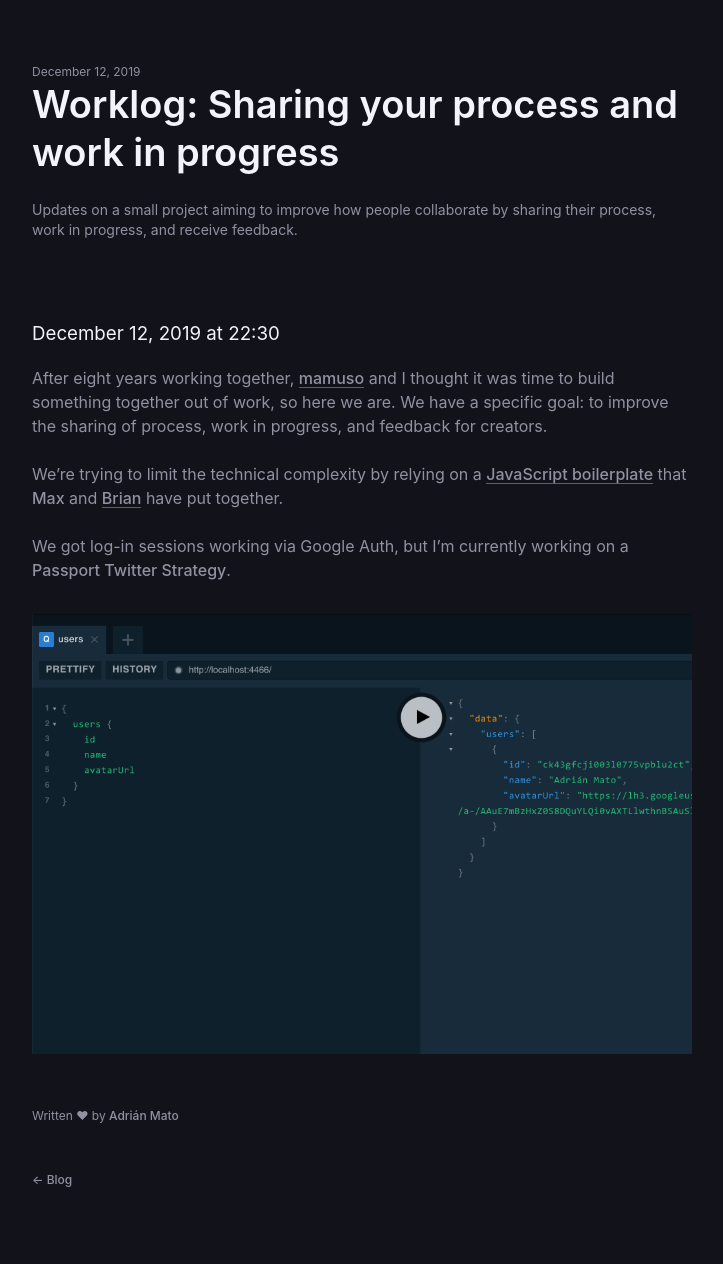
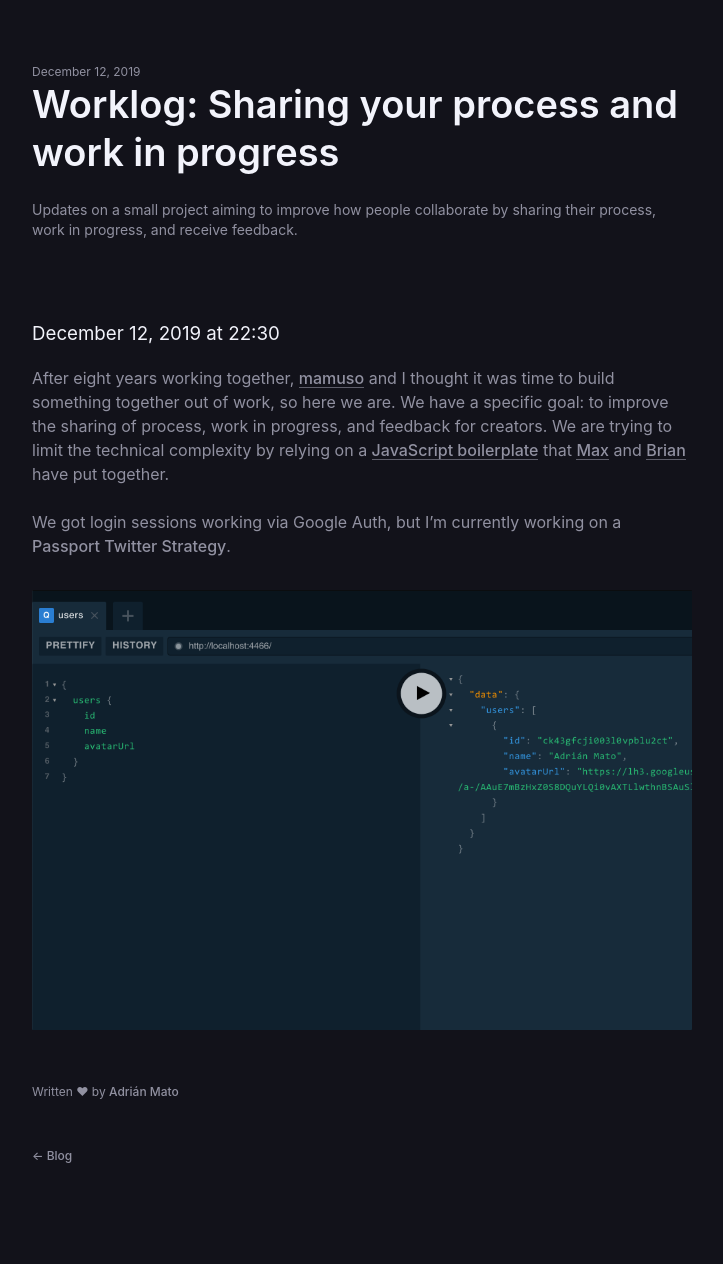
Before and after one commit to adrianmg/adrianmg.github.io, a Jekyll site: the page built from _posts/2019-12-12-peeking-at-worklog.md, in a window 1280 px wide. Shown: the whole page, without its empty margins (278-1001 px from the left). Built offline with Jekyll 4.4.1, drawn with Linux system fonts in a browser that asks for light colours; after the commit the page ends 1240 px from its top, so only the background shows below that.

Commit message:
Minor fix

```diff
--- a/_posts/2019-12-12-peeking-at-worklog.md
+++ b/_posts/2019-12-12-peeking-at-worklog.md
@@ -11,10 +11,8 @@
 ### December 12, 2019 at 22:30
 {:.anchor }
 
-After eight years working together, [mamuso](http://mamuso.net) and I thought it was time to build something together out of work, so here we are. We have a specific goal: to improve the sharing of process, work in progress, and feedback for creators.
+After eight years working together, [mamuso](http://mamuso.net) and I thought it was time to build something together out of work, so here we are. We have a specific goal: to improve the sharing of process, work in progress, and feedback for creators. We are trying to limit the technical complexity by relying on a [JavaScript boilerplate](https://github.com/nice-boys/product-boilerplate) that [Max](https://mobile.twitter.com/mxstbr/) and [Brian](https://mobile.twitter.com/brian_lovin) have put together.
 
-We're trying to limit the technical complexity by relying on a [JavaScript boilerplate](https://github.com/nice-boys/product-boilerplate) that [Max](https://mobile.twitter.com/mxstbr/) and [Brian](https://mobile.twitter.com/brian_lovin) have put together.
-
-We got log-in sessions working via Google Auth, but I'm currently working on a [Passport Twitter Strategy](http://passportjs.org).
+We got login sessions working via Google Auth, but I'm currently working on a [Passport Twitter Strategy](http://passportjs.org).
 
 ![Type ramp for race calculator]({{ "/assets/images/posts/2019/peekingat-01.png" | relative_url }})
```
Also changed, not shown: assets/images/posts/2019/peekingat-01.png.
